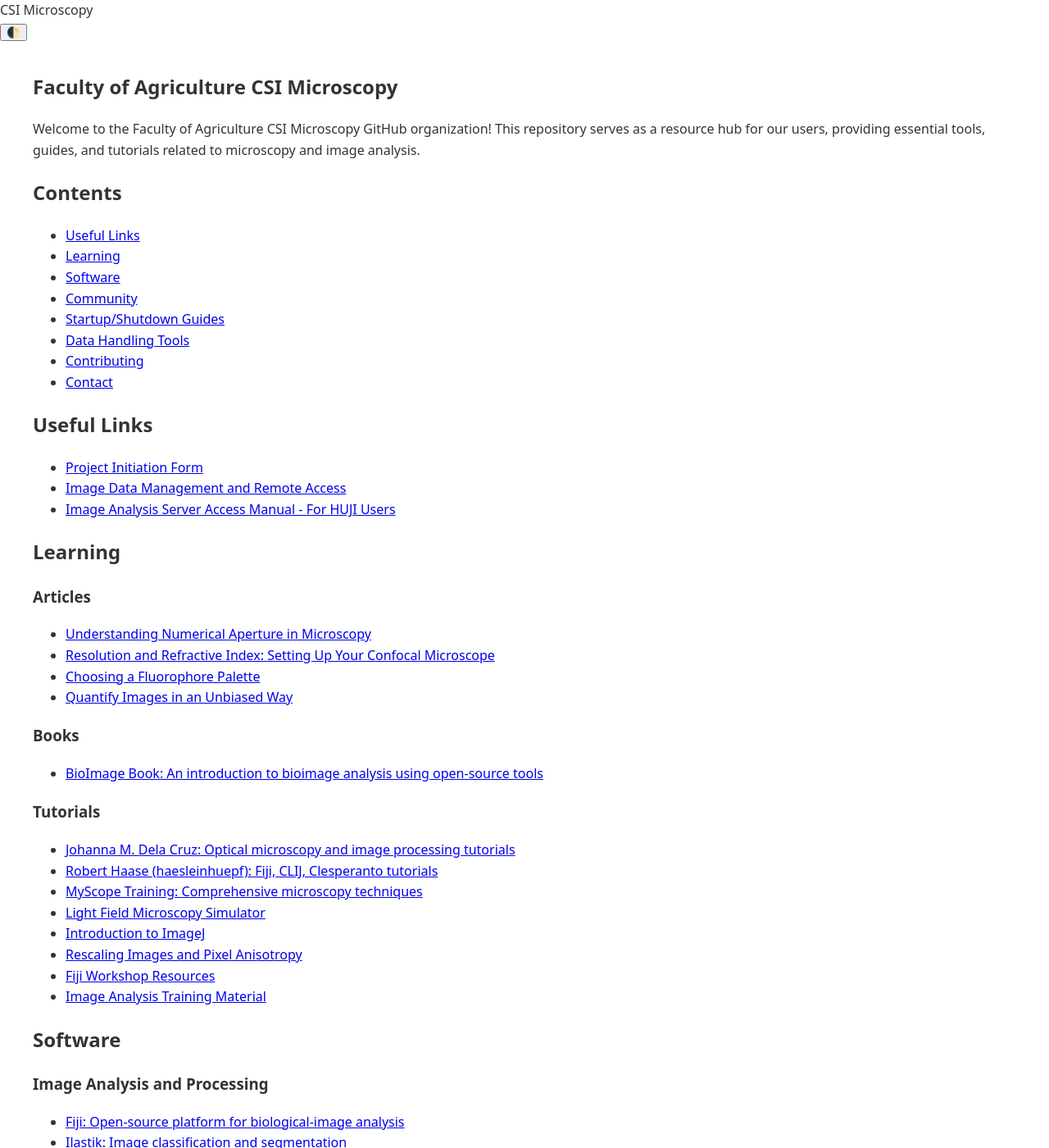
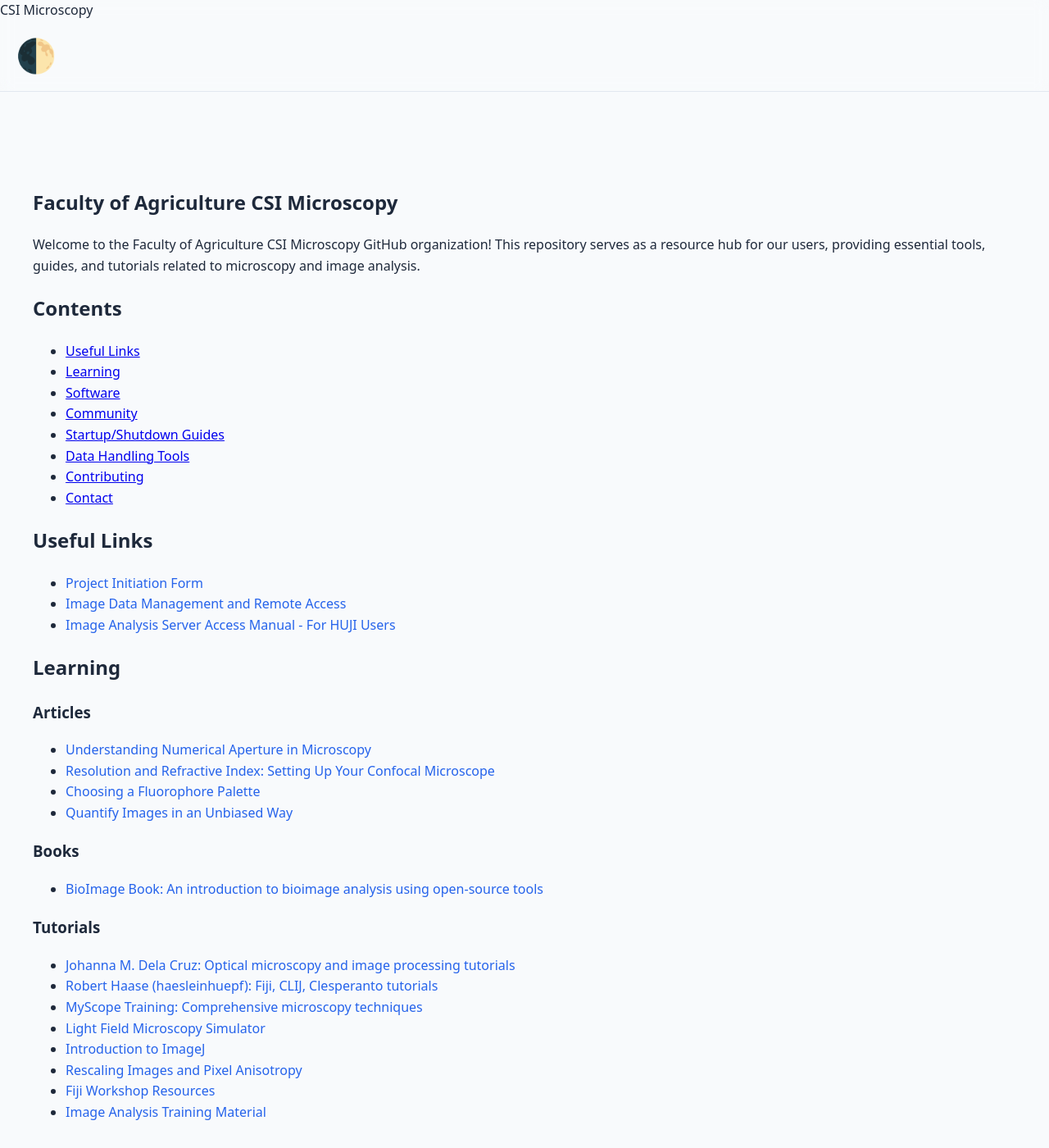
Before and after one commit to CSI-Microscopy/csi-Microscopy.github.io, a Jekyll site: the page index.html, which Jekyll copies as it is, in a window 1280 px wide and 1400 px high. Shown: the whole window at 82% size. Built offline with Jekyll 4.4.1, drawn with Linux system fonts in a browser that asks for light colours.

Commit message:
Update index.html

```diff
--- a/index.html
+++ b/index.html
@@ -5,6 +5,68 @@
     <meta name="viewport" content="width=device-width, initial-scale=1.0">
     <title>Faculty of Agriculture CSI Microscopy</title>
     <link rel="stylesheet" href="assets/css/styles.css">
+    <style>
+        :root {
+            --bg-primary: #f8fafc;
+            --text-primary: #1e293b;
+            --accent-color: #3b82f6;
+            --nav-bg: rgba(248, 250, 252, 0.8);
+            --hover-color: #2563eb;
+            --card-bg: #ffffff;
+            --border-color: #e2e8f0;
+            --link-color: #2563eb;
+        }
+
+        [data-theme="dark"] {
+            --bg-primary: #0f172a;
+            --text-primary: #e2e8f0;
+            --accent-color: #60a5fa;
+            --nav-bg: rgba(15, 23, 42, 0.8);
+            --hover-color: #93c5fd;
+            --card-bg: #1e293b;
+            --border-color: #334155;
+            --link-color: #93c5fd;
+        }
+
+        .navbar {
+            position: sticky;
+            top: 0;
+            left: 0;
+            right: 0;
+            z-index: 1000;
+            backdrop-filter: blur(8px);
+            border-bottom: 1px solid var(--border-color);
+        }
+
+        #theme-toggle {
+            font-size: 2.5rem;
+            padding: 1.2rem;
+            border: none;
+            background: transparent;
+            cursor: pointer;
+            color: var(--text-primary);
+            transition: all 0.3s ease;
+        }
+
+        #theme-toggle:hover {
+            transform: rotate(45deg);
+        }
+
+        .link-list a {
+            color: var(--link-color);
+            text-decoration: none;
+            transition: all 0.2s ease;
+        }
+
+        .link-list a:hover {
+            color: var(--hover-color);
+            text-decoration: underline;
+        }
+
+        main.container {
+            margin-top: 5rem;
+        }
+    </style>
 </head>
 <body>
     <nav class="navbar">
```
